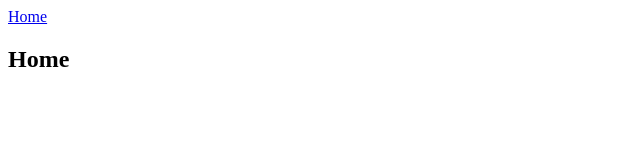
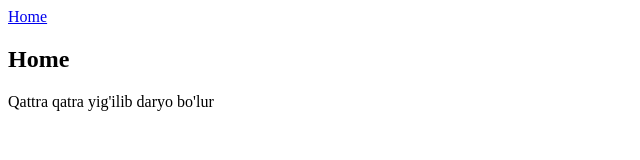
Before and after one commit to javohir7777/jsTeamBranch, a plain HTML site: page index.html in a window 1280 px wide. Shown: the whole page, without its empty margins (0-640 px from the left). Drawn offline with Linux system fonts and the light colour scheme.

Commit message:
add to new branch javohir

```diff
--- a/index.html
+++ b/index.html
@@ -8,5 +8,6 @@
   <body>
     <a href="./index.html">Home</a>
     <h2>Home</h2>
+    <p>Qattra qatra yig'ilib daryo bo'lur</p>
   </body>
 </html>
```
